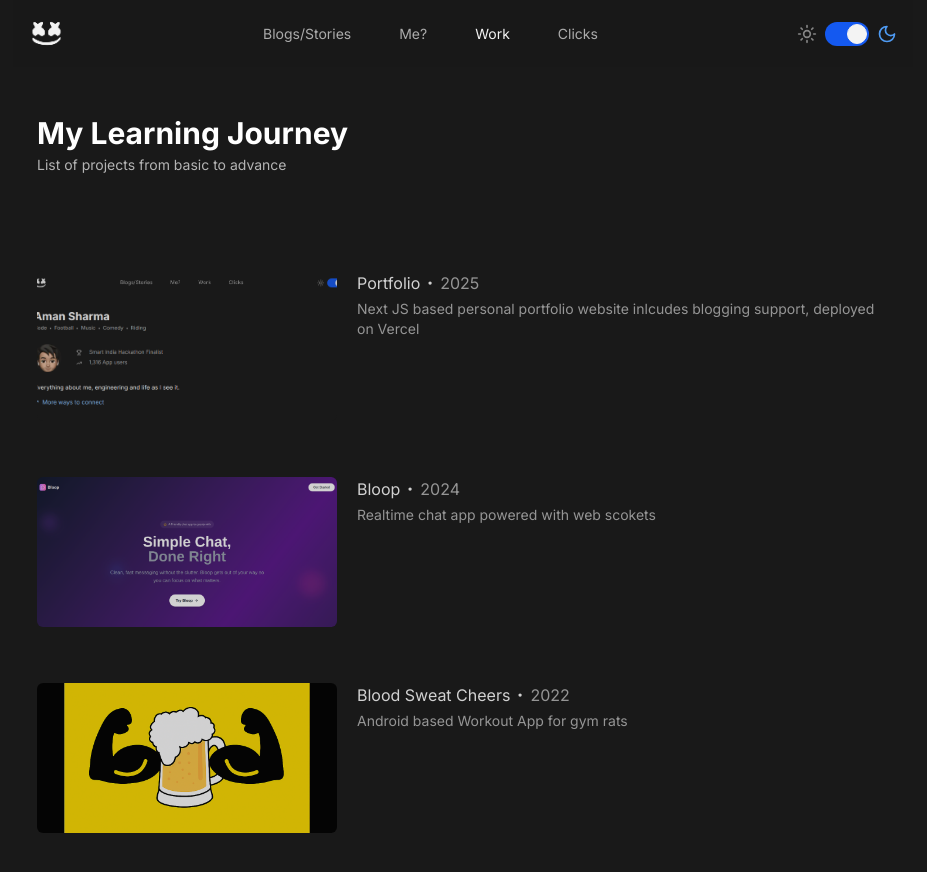
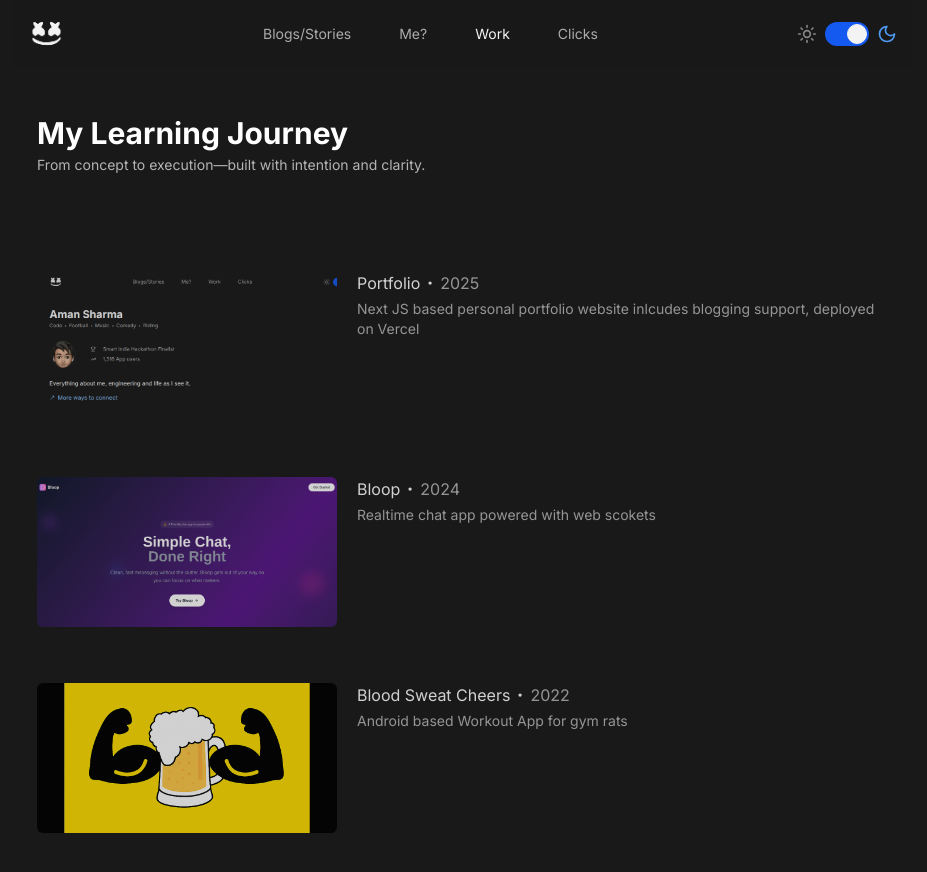
Before and after one commit to i-amansharma07/my-portfolio, a Next.js app: page /work in a window 1280 px wide. Shown: the top 872 px of the page, without its empty margins (177-1104 px from the left). Built offline with nearby package versions, Linux system fonts and the light colour scheme.

Commit message:
Add new resume link, update work subtitle

```diff
--- a/src/app/me/page.tsx
+++ b/src/app/me/page.tsx
@@ -208,7 +208,7 @@
           resume below.
         </h1>
         <a
-          href="https://drive.google.com/file/d/1QXDEyV5TFz2KkXT875HleAXOOVpiYX7J/view?usp=sharing"
+          href="https://drive.google.com/file/d/1ANhTcKimfdVlUcQ0-kcGm_Scl61By8QO/view?usp=sharing"
           target="_blank"
           className="underline-offset-4 inline-flex w-fit items-center gap-2 rounded-lg border  border-neutral-200 px-4 py-2 text-sm font-medium text-neutral-900 transition-colors hover:bg-neutral-200 dark:border-neutral-800 dark:text-neutral-100 dark:hover:bg-neutral-800"
         >
--- a/src/app/work/page.tsx
+++ b/src/app/work/page.tsx
@@ -72,7 +72,7 @@
             My Learning Journey
           </h1>
           <h1 className="text-sm text-light-dim dark:text-dark-dim">
-            List of projects from basic to advance
+            From concept to execution—built with intention and clarity.
           </h1>
         </FlexColumn>
         <FlexColumn className="gap-y-10 md:gap-y-14">
```
Also changed, not shown: public/work/portfolio.png.
